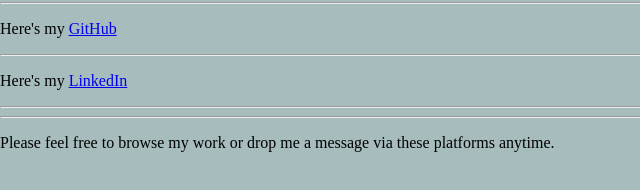
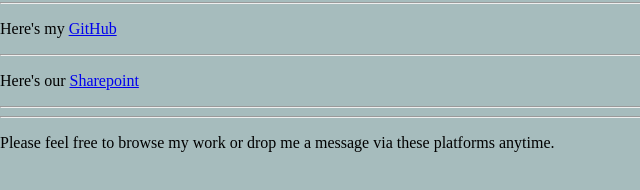
Before and after one commit to Legion-one3/LiveBuzz-Documentation, a plain HTML site: page links.html in a window 1280 px wide. Shown: the part 172-362 px from the top of the page, 0-640 px from the left. Drawn offline with Linux system fonts and the light colour scheme.

Commit message:
update 4

```diff
--- a/links.html
+++ b/links.html
@@ -24,7 +24,7 @@
 
   <hr>
 
-  <p>Here's my <a href="http://www.linkedin.com/in/edward-gomm" target="_blank">LinkedIn</a></p>
+  <p>Here's our <a href="https://livebuzzltd.sharepoint.com/Shared%20Documents/Forms/AllItems.aspx?viewid=0965b4ce%2Dc617%2D44df%2D8d06%2D2705e743c82c" target="_blank">Sharepoint</a></p>
 
   <hr>
   <hr>
```
